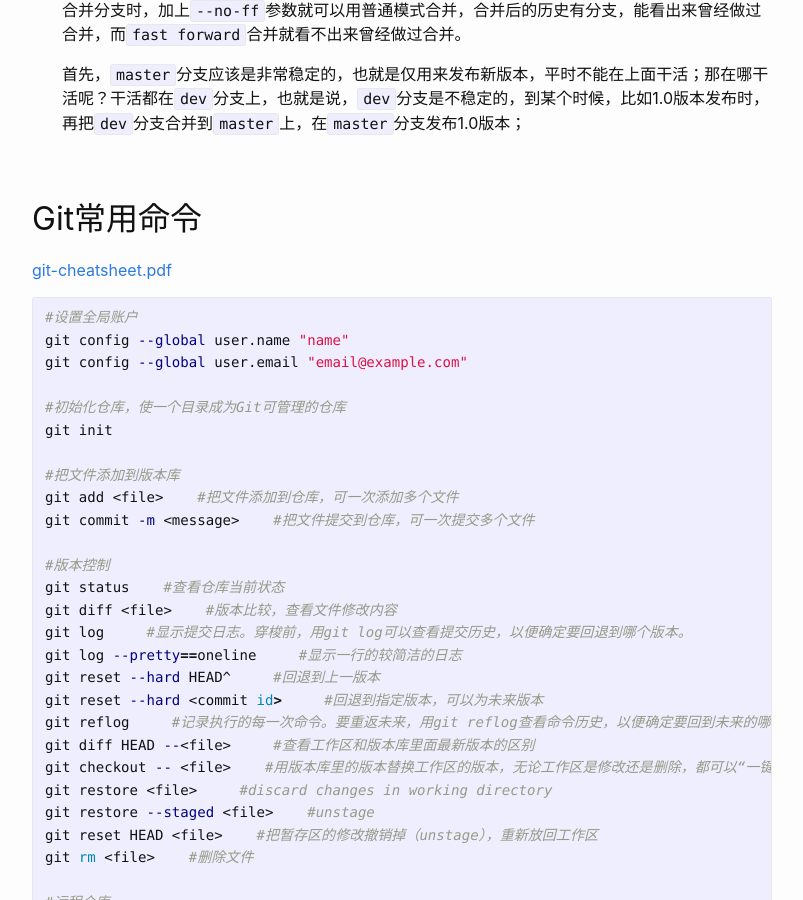
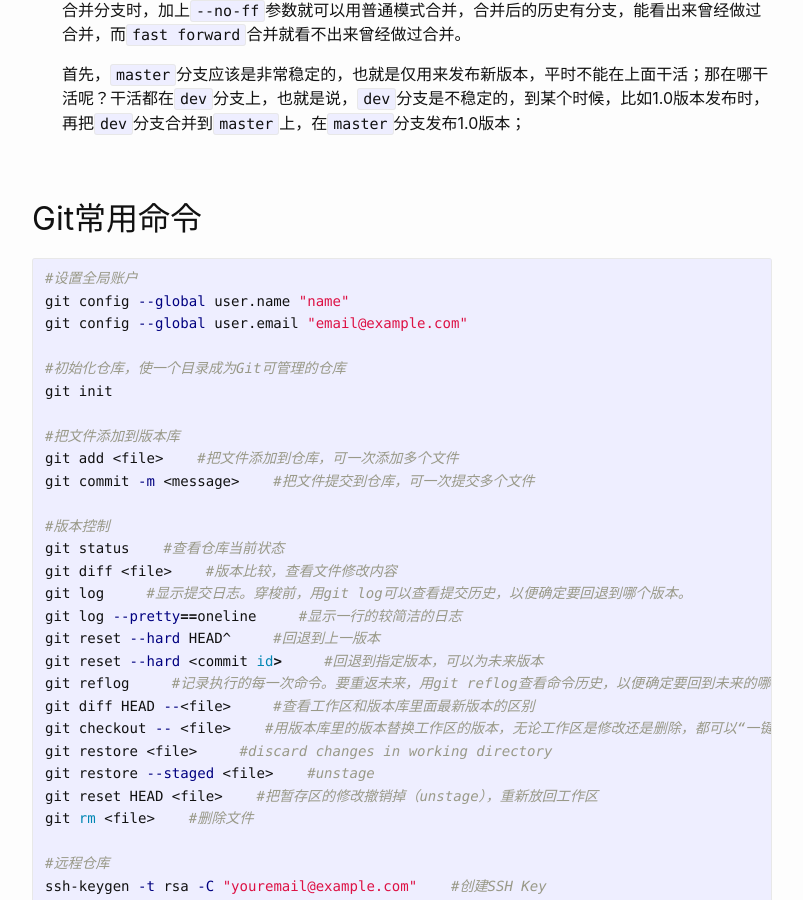
Before and after one commit to ahuijustin/ahuijustin.github.io, a Jekyll site: the page built from _posts/2020-10-20-Git基本知识.md, in a window 1280 px wide and 900 px high, scrolled down 1145 px. Shown: the whole window, without its empty margins (238-1041 px from the left). Built offline with Jekyll 4.4.1, drawn with Linux system fonts in a browser that asks for light colours.

Commit message:
edit post

````diff
--- a/_posts/2020-10-20-Git基本知识.md
+++ b/_posts/2020-10-20-Git基本知识.md
@@ -48,8 +48,6 @@ title: Git基本知识
 
 ## Git常用命令
 
-[git-cheatsheet.pdf](Git%20ae8d31c4a7e441bbbf3fbf4d980721ea/git-cheatsheet.pdf)
-
 ```bash
 #设置全局账户
 git config --global user.name "name"
````
